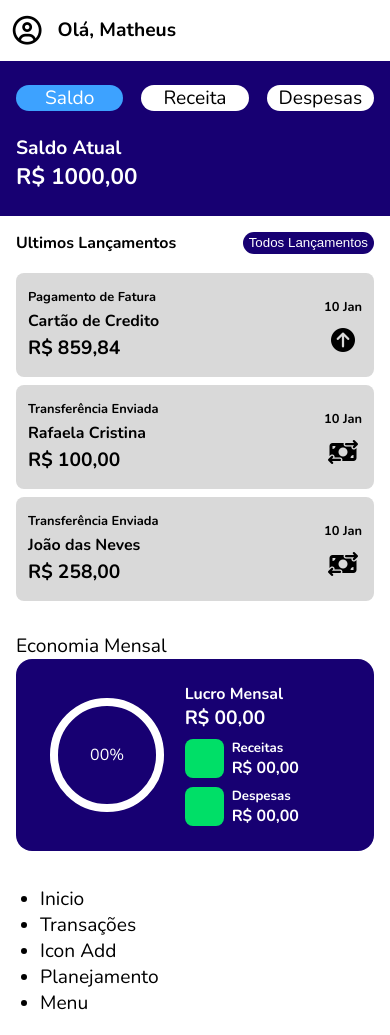
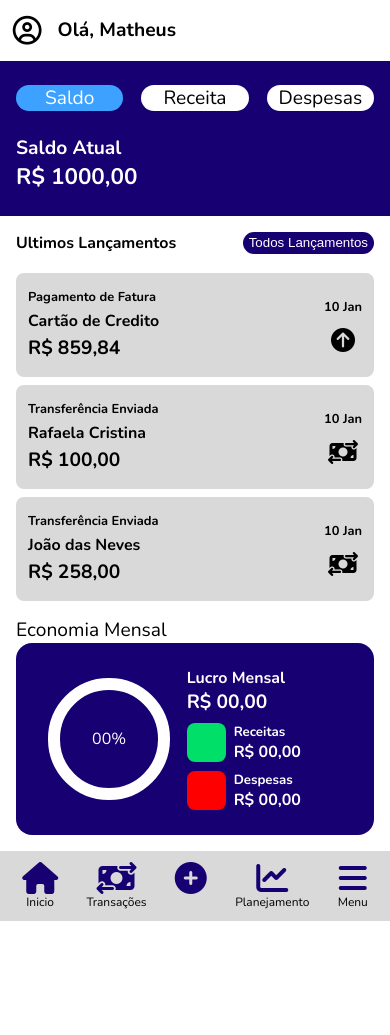
Before and after one commit to MatheusHenriqueMarques/ficance-control, a plain HTML site: page telaInicial.html in a window 390 px wide. After the commit the page ends 921 px from the top, so only its background shows below. Drawn offline with nearby package versions, Linux system fonts and the light colour scheme.

Commit message:
Final Save

```diff
--- a/css/cssTelaInicial.css
+++ b/css/cssTelaInicial.css
@@ -8,18 +8,13 @@
     padding: 0%;
     margin: 0%;
     font-family: "Nunito", sans-serif;
-    /* font-size: clamp(0.75rem, 50vw, 1.2rem); */
     font-size: 1.2rem
   }
 
-  /* main{
-    margin: 0.8rem 0.8rem 0rem 0.8rem;
-  } */
-
   .header {
-    margin: 0rem 0.8rem 0rem 0.8rem;
     display: flex;
     align-items: center;
+    margin: 0rem 0.8rem 0rem 0.8rem;
   }
 
   .header p {
@@ -29,7 +24,6 @@
   }
 
   .header i {
-    padding: 1rem;
     font-size: 1.8rem;
     display: flex;
     justify-content: start;
@@ -137,7 +131,7 @@
   }
 
   .headerEconomiaMensal{
-    padding: 1rem 1rem 0rem 1rem;
+    padding: 0cap 1rem 0rem 1rem;
   }
 
   .headerEconomiaMensal p{
@@ -167,7 +161,6 @@
 }
 
   .infoGlobal h4, h5{
-    /* font-size: 0.8rem; */
     margin: 0;
     padding: 0;
   }
@@ -176,7 +169,7 @@
     display: flex;
     justify-content: center;
     align-items: center;
-    border: solid white 0.55rem;
+    border: solid white 0.8rem;
     width: 25vw;
     height: 25vw;
     border-radius: 50%;
@@ -197,7 +190,7 @@
     flex-direction: row;
   }
 
-  .bloco:first-of-type{
+  .geralReceita .bloco{
     background-color: #00DF67;
   }
 
@@ -216,4 +209,30 @@
     padding: 0rem 0rem 0rem 0.5rem;
     font-size: 1rem;
   }
+
+  .footer{
+    background-color: #D9D9D9;
+    padding: 0.5rem;
+  }
+
+  .footer ul{
+    list-style-type: none;
+    display: flex;
+    justify-content: space-around;
+    padding: 0;
+    margin: 0;
+  }
+
+  .footer li{
+    display: flex;
+    align-items: center;
+    flex-direction: column;
+    padding: 0.2rem;
+    font-size: 0.75rem;
+  }
+
+  .footer li i{
+    font-size: 2rem;
+    color: #170072;
+  }
 }
--- a/css/style.css
+++ b/css/style.css
@@ -1,19 +1,21 @@
-.mobile-warning {
+.msg{
   display: none;
-  background-color: #f8d7da;
-  color: #721c24;
-  padding: 20px;
-  text-align: center;
-  border: 1px solid #f5c6cb;
-  margin: 20px;
 }
 
 @media (min-width: 768px) {
-  .mobile-warning {
-    display: block;
-  }
 
   main {
     display: none;
   }
+
+  body{
+    background-color: #170072;
+  }
+
+  body .msg{
+    display: block;
+    color: white;
+    font-size: 4rem;
+    text-align: center;
+  }
 }
--- a/css/styleLogin.css
+++ b/css/styleLogin.css
@@ -7,7 +7,7 @@
   }
 
   main {
-    margin: 4rem 1.8rem 2.5rem 1.8rem;
+    margin: 2rem 1.8rem 2rem 1.8rem;
   }
 
   .textBoasVindas {
--- a/telaInicial.html
+++ b/telaInicial.html
@@ -15,7 +15,7 @@
 </head>
 
 <body>
-  <div class="mobile-warning">Essa aplicação foi desenvolvida apenas para uso mobile.</div>
+  <div class="msg">Essa aplicação foi desenvolvida apenas para uso mobile.</div>
 
   <main>
 
@@ -101,14 +101,27 @@
 
     <footer class="footer">
       <ul>
-        <li>Inicio</li>
-        <li>Transações</li>
-        <li>Icon Add</li>
-        <li>Planejamento</li>
-        <li>Menu</li>
+        <li>
+          <i class="fa-solid fa-house"></i>
+          Inicio
+        </li>
+        <li>
+          <i class="fa-solid fa-money-bill-transfer"></i>
+          Transações
+        </li>
+        <li>
+          <i class="fa-solid fa-circle-plus"></i>
+        </li>
+        <li>
+          <i class="fa-solid fa-chart-line"></i>
+          Planejamento
+        </li>
+        <li>
+          <i class="fa-solid fa-bars"></i>
+          Menu
+        </li>
       </ul>
     </footer>
-
   </main>
 </body>
 
```
